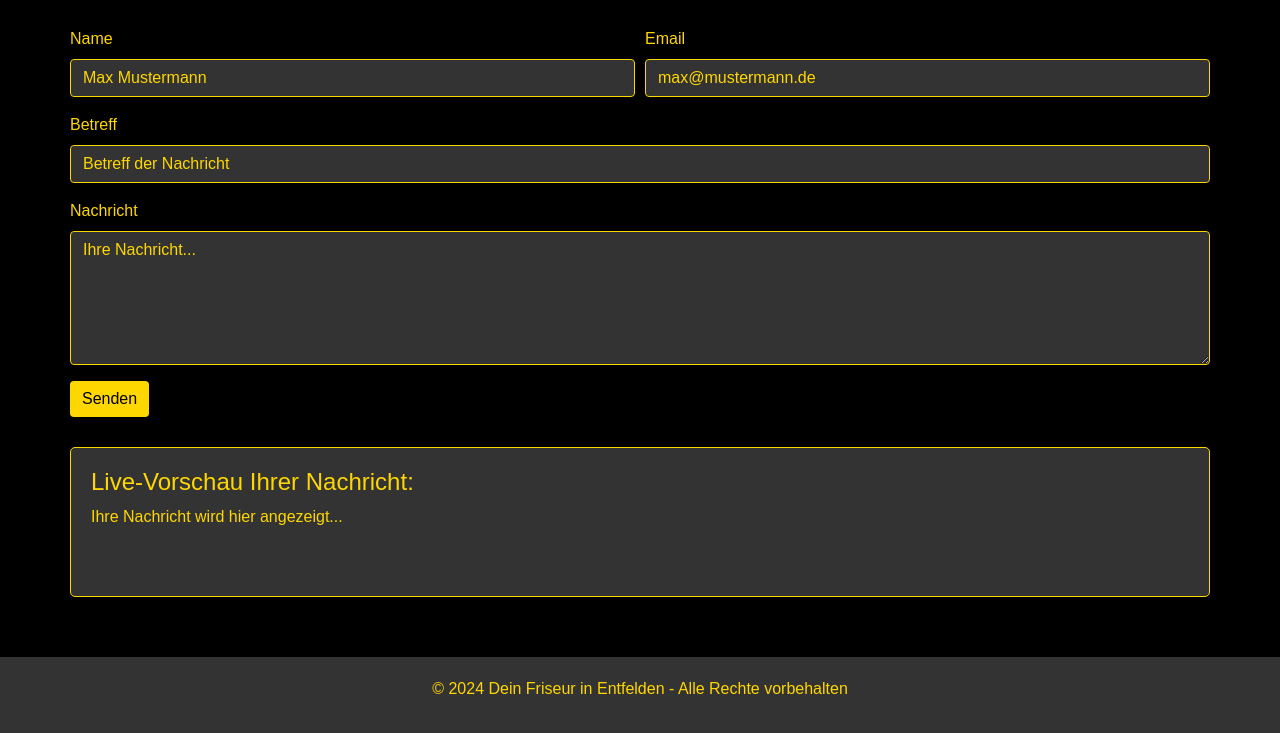
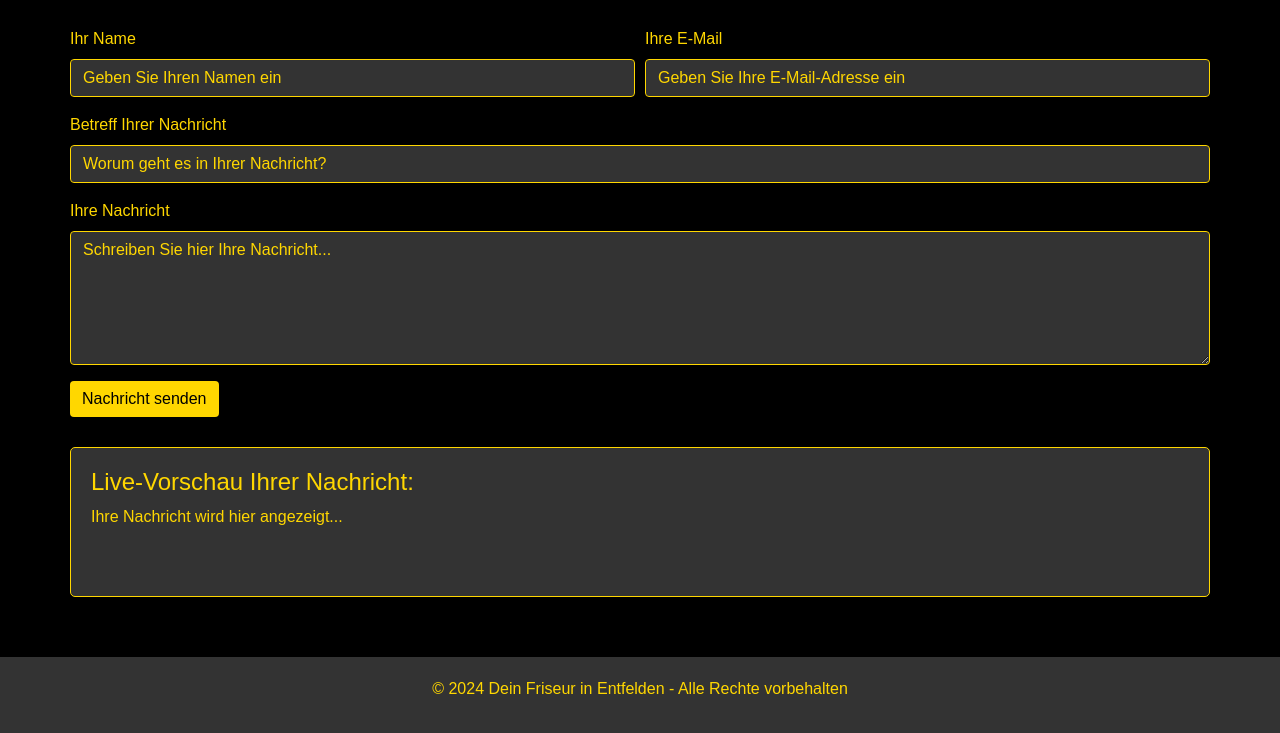
Before and after one commit to PafaelBueetsch/issaentfelden, a plain HTML site: page kontakt.html in a window 1280 px wide. Shown: the part 167-900 px from the top of the page. Drawn offline with nearby package versions, Linux system fonts and the light colour scheme.

Commit message:
Update kontakt.html

```diff
--- a/kontakt.html
+++ b/kontakt.html
@@ -83,23 +83,23 @@
         <form id="contact-form">
             <div class="form-row">
                 <div class="form-group col-md-6">
-                    <label for="name">Name</label>
-                    <input type="text" class="form-control" id="name" name="name" placeholder="Max Mustermann" required>
+                    <label for="name">Ihr Name</label>
+                    <input type="text" class="form-control" id="name" name="name" placeholder="Geben Sie Ihren Namen ein" required>
                 </div>
                 <div class="form-group col-md-6">
-                    <label for="email">Email</label>
-                    <input type="email" class="form-control" id="email" name="email" placeholder="max@mustermann.de" required>
+                    <label for="email">Ihre E-Mail</label>
+                    <input type="email" class="form-control" id="email" name="email" placeholder="Geben Sie Ihre E-Mail-Adresse ein" required>
                 </div>
             </div>
             <div class="form-group">
-                <label for="subject">Betreff</label>
-                <input type="text" class="form-control" id="subject" name="subject" placeholder="Betreff der Nachricht" required>
+                <label for="subject">Betreff Ihrer Nachricht</label>
+                <input type="text" class="form-control" id="subject" name="subject" placeholder="Worum geht es in Ihrer Nachricht?" required>
             </div>
             <div class="form-group">
-                <label for="message">Nachricht</label>
-                <textarea class="form-control" id="message" name="message" rows="5" placeholder="Ihre Nachricht..." required oninput="updatePreview()"></textarea>
+                <label for="message">Ihre Nachricht</label>
+                <textarea class="form-control" id="message" name="message" rows="5" placeholder="Schreiben Sie hier Ihre Nachricht..." required oninput="updatePreview()"></textarea>
             </div>
-            <button type="submit" class="btn btn-primary">Senden</button>
+            <button type="submit" class="btn btn-primary">Nachricht senden</button>
         </form>
 
         <!-- Live-Vorschau der Nachricht -->
```
